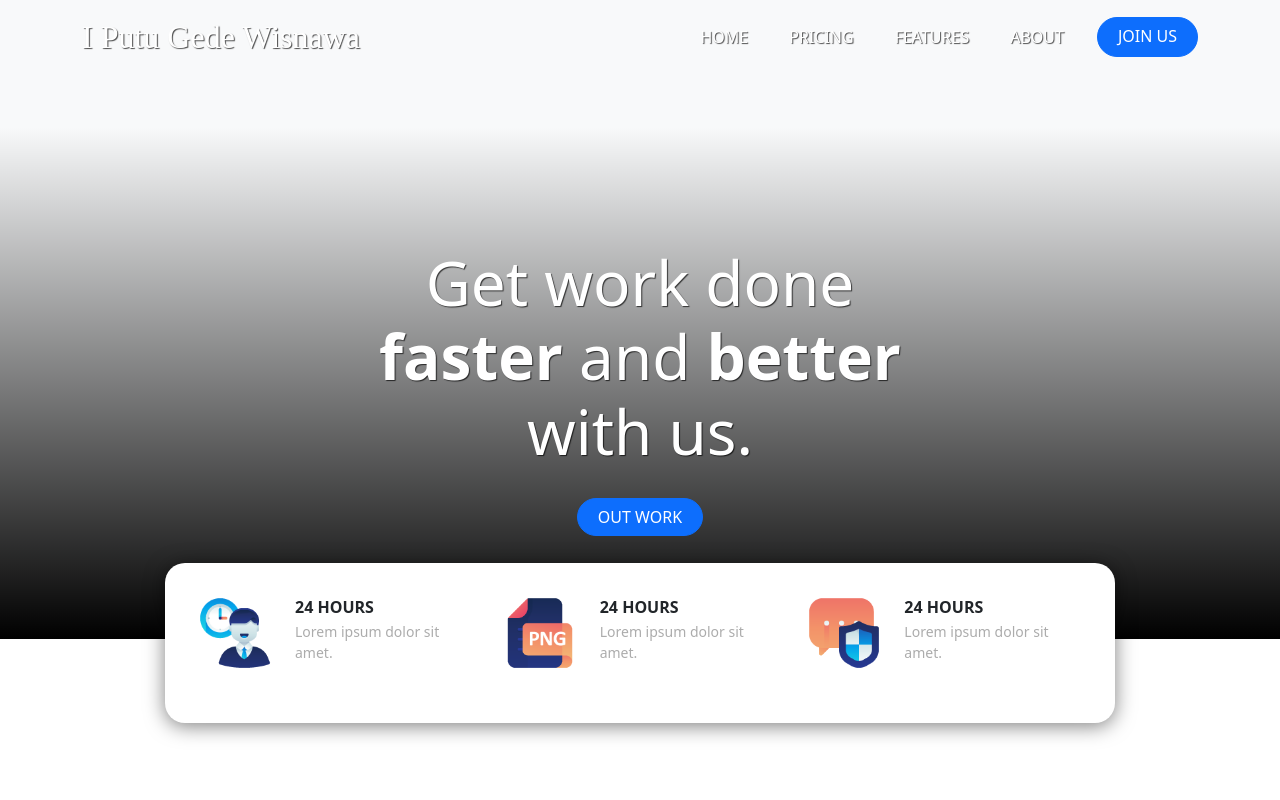
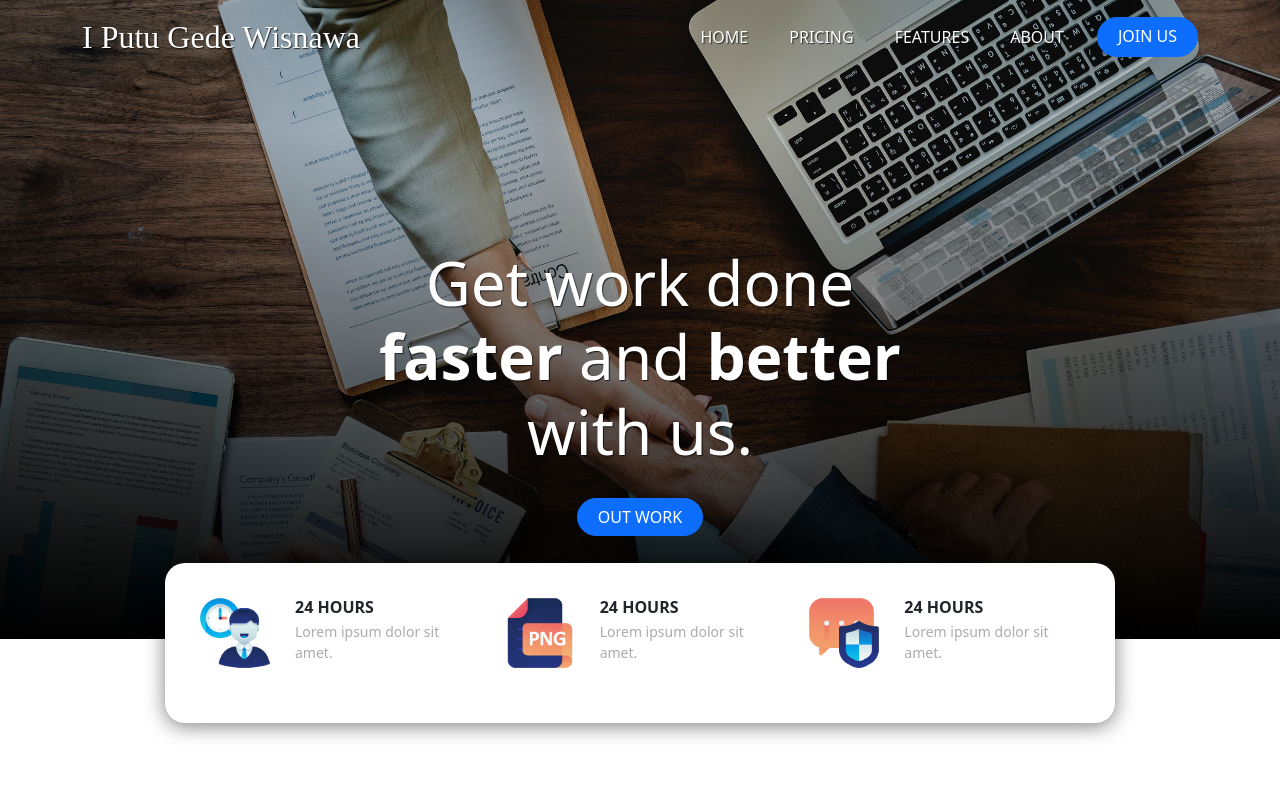
Before and after one commit to wisnawa/my_web_landingpage_bootstrap5, a plain HTML site: page index.html in a window 1280 px wide. Shown: the top 800 px of the page. Drawn offline with Linux system fonts and the light colour scheme; the site is published under a folder, as on GitHub Pages, so addresses that start at the root find nothing; a web font is replaced by a local one.

Commit message:
update style.css

```diff
--- a/style.css
+++ b/style.css
@@ -16,7 +16,7 @@
 }
 /* jumbotron */
 .jumbotron {
-  background-image: url(/img/jumbotron-bg.jpg);
+  background-image: url(img/jumbotron-bg.jpg);
   background-size: cover;
   height: 540px;
   text-align: center;
```
